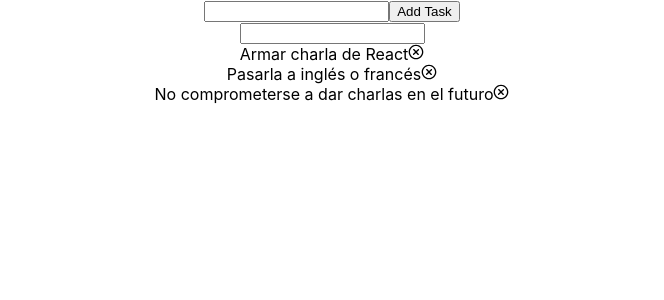
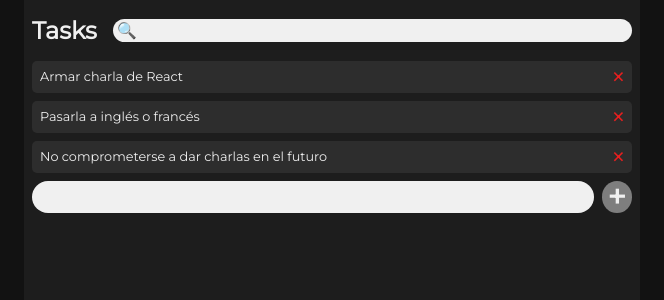
Before and after one commit to uqbar-project/react-tasks, a React (Create React App) app: page / in a window 1280 px wide. Shown: the top 300 px of the page, without its empty margins (308-972 px from the left). Built offline with nearby package versions, Linux system fonts and the light colour scheme.

Commit message:
Poniendo estilos y reordenando algunas cosas

```diff
--- a/public/index.html
+++ b/public/index.html
@@ -1,20 +1,21 @@
 <!DOCTYPE html>
 <html lang="en">
+
 <head>
   <meta charset="utf-8" />
   <link rel="icon" href="%PUBLIC_URL%/favicon.ico" />
   <meta name="viewport" content="width=device-width, initial-scale=1" />
   <meta name="theme-color" content="#000000" />
-    <meta
-      name="description"
-      content="Web site created using create-react-app"
-    />
+  <meta name="description" content="Web site created using create-react-app" />
   <link rel="apple-touch-icon" href="%PUBLIC_URL%/logo192.png" />
   <!--
       manifest.json provides metadata used when your web app is installed on a
       user's mobile device or desktop. See https://developers.google.com/web/fundamentals/web-app-manifest/
     -->
   <link rel="manifest" href="%PUBLIC_URL%/manifest.json" />
+
+  <link rel="preconnect" href="https://fonts.gstatic.com">
+  <link href="https://fonts.googleapis.com/css2?family=Montserrat&display=swap" rel="stylesheet">
   <!--
       Notice the use of %PUBLIC_URL% in the tags above.
       It will be replaced with the URL of the `public` folder during the build.
@@ -26,6 +27,7 @@
     -->
   <title>React App</title>
 </head>
+
 <body>
   <noscript>You need to enable JavaScript to run this app.</noscript>
   <div id="root"></div>
@@ -40,4 +42,5 @@
       To create a production bundle, use `npm run build` or `yarn build`.
     -->
 </body>
+
 </html>
--- a/src/App.css
+++ b/src/App.css
@@ -1,38 +1,162 @@
 .App {
-  text-align: center;
-}
+  height: 100%;
+  width: fit-content;
+  margin: auto;
 
-.App-logo {
-  height: 40vmin;
-  pointer-events: none;
-}
-
-@media (prefers-reduced-motion: no-preference) {
-  .App-logo {
-    animation: App-logo-spin infinite 20s linear;
-  }
-}
-
-.App-header {
-  background-color: #282c34;
-  min-height: 100vh;
   display: flex;
   flex-direction: column;
   align-items: center;
-  justify-content: center;
-  font-size: calc(10px + 2vmin);
-  color: white;
+
+  color: #F0F0F0;
+  background-color: #1d1d1d;
 }
 
-.App-link {
-  color: #61dafb;
+.TaskList {
+  width: 50%;
+  min-width: 600px;
+  padding: 0 0.5rem;
 }
 
-@keyframes App-logo-spin {
-  from {
+.TaskList h1 {
+  display: flex;
+  font-size: 1.5rem;
+  margin: 1rem 0;
+}
+
+.TaskFilter {
+  display: flex;
+  align-items: center;
+  width: 100%;
+}
+
+.TaskFilter::before {
+    content: "🔍";
+    font-size: 1rem;
+    position: absolute;
+    margin-left: 1.25rem;
+    color: #1d1d1d;
+}
+
+.TaskFilter input[type=search] {
+  margin-left: 1rem;
+  padding: 0.25em 0.3em 0.25em 2em;
+}
+
+.Task {
+  display: flex;
+  font-size: 0.8em;
+  margin-bottom: 0.5rem;
+  min-height: 1rem;
+  padding: 0.5rem;
+  border-radius: 5px;
+  background-color: #2d2d2d;
+}
+
+.Task span {
+  margin-right: 1rem;
+}
+
+.Task button {
+  height: 1em;
+  width: 1em;
+  margin-left: auto;
+  padding: 0;
+  display: flex;
+
+  border: 0;
+  background-color:transparent;
+  color: #e81f1f;
+  cursor: pointer;
+}
+
+.Task button::before {
+  content: "×";
+  font-size: 2em;
+  line-height: 1rem;
+}
+
+.AddTaskForm {
+  display: flex;
+  width: 50%;
+  min-width: 600px;
+  padding: 0 0.5rem 0.5rem 0.5rem;
+}
+
+.AddTaskForm input {
+  margin: auto 0;
+  padding-top: 0.5rem;
+  padding-bottom: 0.5rem;
+}
+
+.AddTaskForm button {
+  border-radius: 50%;
+  height: 2rem;
+  width: 2rem;
+  margin-left: 0.5rem;
+
+  display: flex;
+  align-items: center;
+
+  border: 0;
+  color: #F0F0F0;
+  background-color: #51af3a;
+  font-size: 2rem;
+  line-height: 1em;
+  font-weight: bold;
+  cursor: pointer;
+}
+
+.AddTaskForm button:disabled {
+  background-color:#7e7e7e;
+}
+
+.AddTaskForm button::before {
+  content: '+';
+}
+
+/* --------------------------------------------------------------------------
+   LOADER
+   https://projects.lukehaas.me/css-loaders/
+----------------------------------------------------------------------------*/
+
+.Loader,
+.Loader:after {
+  border-radius: 50%;
+  width: 5em;
+  height: 5em;
+}
+.Loader {
+  margin: 200px auto;
+  font-size: 10px;
+  position: relative;
+  text-indent: -9999em;
+  border-top: 1.1em solid rgba(255, 255, 255, 0.2);
+  border-right: 1.1em solid rgba(255, 255, 255, 0.2);
+  border-bottom: 1.1em solid rgba(255, 255, 255, 0.2);
+  border-left: 1.1em solid #ffffff;
+  -webkit-transform: translateZ(0);
+  -ms-transform: translateZ(0);
+  transform: translateZ(0);
+  -webkit-animation: load8 1.1s infinite linear;
+  animation: load8 1.1s infinite linear;
+}
+@-webkit-keyframes load8 {
+  0% {
+    -webkit-transform: rotate(0deg);
     transform: rotate(0deg);
   }
-  to {
+  100% {
+    -webkit-transform: rotate(360deg);
     transform: rotate(360deg);
   }
 }
+@keyframes load8 {
+  0% {
+    -webkit-transform: rotate(0deg);
+    transform: rotate(0deg);
+  }
+  100% {
+    -webkit-transform: rotate(360deg);
+    transform: rotate(360deg);
+  }
+}
--- a/src/App.js
+++ b/src/App.js
@@ -14,7 +14,7 @@ class App extends React.Component {
 
   addTask = async (taskDescription) => {
     const newTask = await createTask(taskDescription)
-    this.setState(({ tasks }) => ({ tasks: [newTask, ...tasks] }))
+    this.setState(({ tasks }) => ({ tasks: [...tasks, newTask] }))
   }
 
   deleteTask = (task) => {
@@ -30,17 +30,16 @@ class App extends React.Component {
   getVisibleTasks = () => this.state.tasks.filter(task => task.text.includes(this.state.filterText))
 
   render() {
-    return (
-      <div className="App">
+    return (this.state.tasks
+      ? <div className="App">
+        <TaskList
+          tasks={this.getVisibleTasks()}
+          onChangeFilter={this.changeFilter}
+          onDeleteTask={this.deleteTask}
+        />
         <AddTaskForm onAddTask={this.addTask} />
-        {this.state.tasks ?
-          <TaskList
-            tasks={this.getVisibleTasks()}
-            onChangeFilter={this.changeFilter}
-            onDeleteTask={this.deleteTask}
-          />
-          : <div>Waiting for backend</div>}
       </div>
+      : <div className="Loader"/>
     );
   }
 }
--- a/src/TaskList.js
+++ b/src/TaskList.js
@@ -1,12 +1,14 @@
 import React from "react"
-import { CgCloseO } from 'react-icons/cg';
 
 export class TaskList extends React.Component {
   render() {
     const { tasks, onDeleteTask, onChangeFilter } = this.props
     return (
       <div className="TaskList">
-        <TaskFilter onChange={onChangeFilter} />
+        <h1>
+          <span>Tasks</span>
+          <TaskFilter onChange={onChangeFilter} />
+        </h1>
         {tasks.map(task => <Task key={task.id} task={task} onDelete={onDeleteTask} />)}
       </div>
     )
@@ -23,7 +25,9 @@ class TaskFilter extends React.Component {
 
   render() {
     return (
-      <input type="search" value={this.state.filterText} onChange={this.setFilter} />
+      <div className="TaskFilter">
+        <input type="search" value={this.state.filterText} onChange={this.setFilter} />
+      </div>
     )
   }
 }
@@ -39,7 +43,7 @@ class Task extends React.Component {
     return (
       <div className="Task">
         <span>{task.text}</span>
-        <a onClick={this.delete}><CgCloseO /></a>
+        <button onClick={this.delete}/>
       </div>
     )
   }
@@ -64,9 +68,9 @@ export class AddTaskForm extends React.Component {
     const { text } = this.state
 
     return (
-      <form onSubmit={this.submitForm}>
+      <form className="AddTaskForm" onSubmit={this.submitForm}>
         <input type="text" value={text} onChange={this.updateText} />
-        <button type="submit" >Add Task</button>
+        <button disabled={text.trim() === ""} type="submit" />
       </form>
     )
   }
--- a/src/index.css
+++ b/src/index.css
@@ -1,13 +1,27 @@
 body {
   margin: 0;
-  font-family: -apple-system, BlinkMacSystemFont, 'Segoe UI', 'Roboto', 'Oxygen',
-    'Ubuntu', 'Cantarell', 'Fira Sans', 'Droid Sans', 'Helvetica Neue',
-    sans-serif;
   -webkit-font-smoothing: antialiased;
   -moz-osx-font-smoothing: grayscale;
+  height: 100vh;
+  font-size: 16px;
+  background-color: #121212;
 }
 
-code {
-  font-family: source-code-pro, Menlo, Monaco, Consolas, 'Courier New',
-    monospace;
+* {
+  font-family: 'Montserrat';
 }
+
+#root {
+  height: 100%;
+  overflow: hidden;
+}
+
+input {
+  width: 100%;
+  border-radius: 1rem;
+  border: 0;
+  box-shadow: none;
+  outline: none;
+  background-color: #F0F0F0;
+  padding: 0.25em 1em;
+}
--- a/src/tasks.js
+++ b/src/tasks.js
@@ -6,7 +6,7 @@ const initialTasks = [
 let nextTaskId = initialTasks.length + 1
 
 export const loadTasks = async () => {
-  await new Promise(resolve => setTimeout(resolve, 1000))
+  await new Promise(resolve => setTimeout(resolve, 3000))
   return initialTasks
 }
 
```
Also changed, not shown: 1 other file (tests, documents, lock files or other folders). Lines whose indentation alone changed are shown as unchanged.
